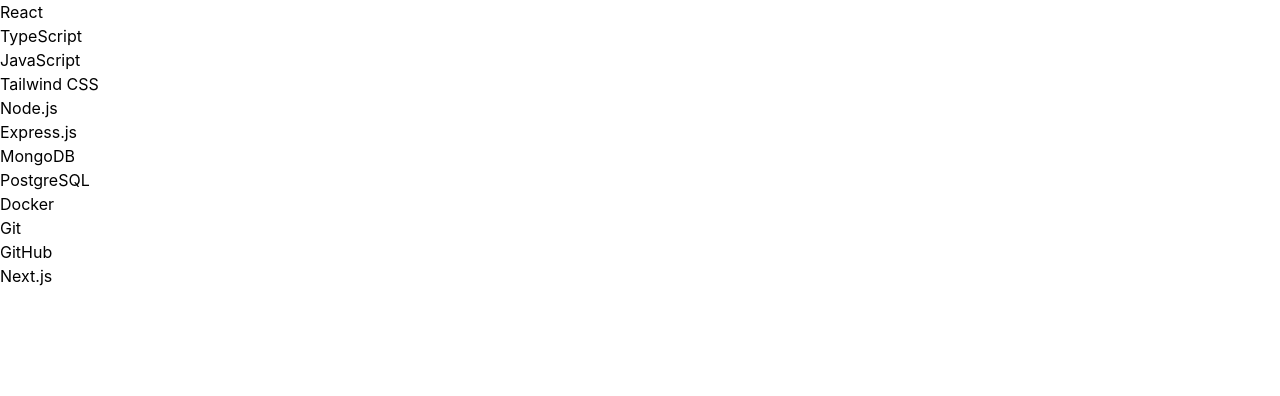
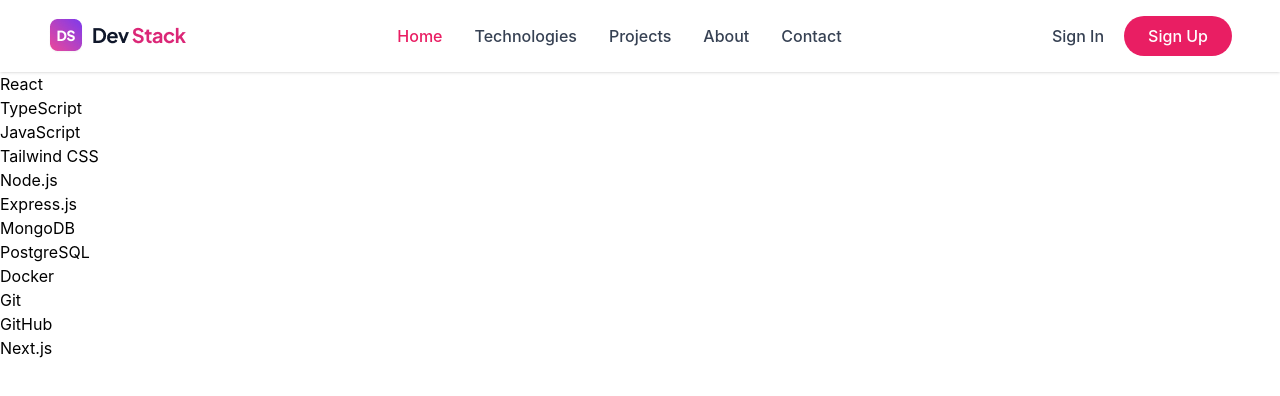
Before and after one commit to alfojan/Assignment-5, a React (Vite) app: page / in a window 1280 px wide. Shown: the top 396 px of the page. Built offline with nearby package versions, Linux system fonts and the light colour scheme.

Commit message:
Fix Navbar styling to match clean light theme UI

```diff
--- a/src/App.tsx
+++ b/src/App.tsx
@@ -1,6 +1,7 @@
 import { useEffect } from "react";
 import { useState } from "react";
 import type { Technology } from "./types";
+import Navbar from "./Component/Navbar";
 
 function App() {
   const [technologies, setTechnologies] = useState<Technology[]>([]);
@@ -31,6 +32,8 @@
   }, []);
   return (
     <div>
+      <Navbar />
+
       {loading && <p>Loading...</p>}
 
       {error && <p>{error}</p>}
--- a/src/Component/Navbar.tsx
+++ b/src/Component/Navbar.tsx
@@ -0,0 +1,44 @@
+import React from "react";
+import logo from "../assets/logo-text.png";
+
+const Navbar = () => {
+  return (
+    <nav className="flex justify-between items-center px-12 py-4 bg-white shadow-sm">
+      {/* Logo Image */}
+      <div>
+        <img src={logo} alt="Dev Stack Logo" className="h-9 object-contain" />
+      </div>
+
+      {/* Menu Links */}
+      <div>
+        <ul className="flex items-center gap-8 font-medium">
+          <li className="text-[#e91e63] cursor-pointer">Home</li>
+          <li className="text-gray-700 hover:text-gray-900 cursor-pointer">
+            Technologies
+          </li>
+          <li className="text-gray-700 hover:text-gray-900 cursor-pointer">
+            Projects
+          </li>
+          <li className="text-gray-700 hover:text-gray-900 cursor-pointer">
+            About
+          </li>
+          <li className="text-gray-700 hover:text-gray-900 cursor-pointer">
+            Contact
+          </li>
+        </ul>
+      </div>
+
+      {/* Buttons */}
+      <div className="flex items-center gap-5">
+        <button className="text-gray-700 hover:text-gray-900 font-medium">
+          Sign In
+        </button>
+        <button className="px-6 py-2 bg-[#e91e63] text-white rounded-full font-medium hover:bg-[#d81b60] transition-colors">
+          Sign Up
+        </button>
+      </div>
+    </nav>
+  );
+};
+
+export default Navbar;
```
